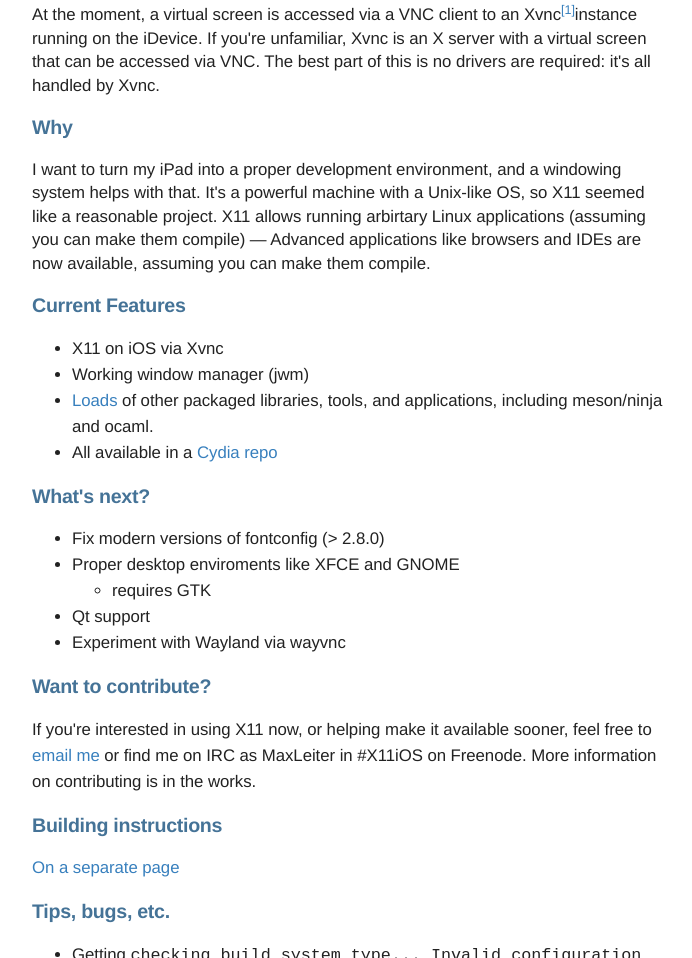
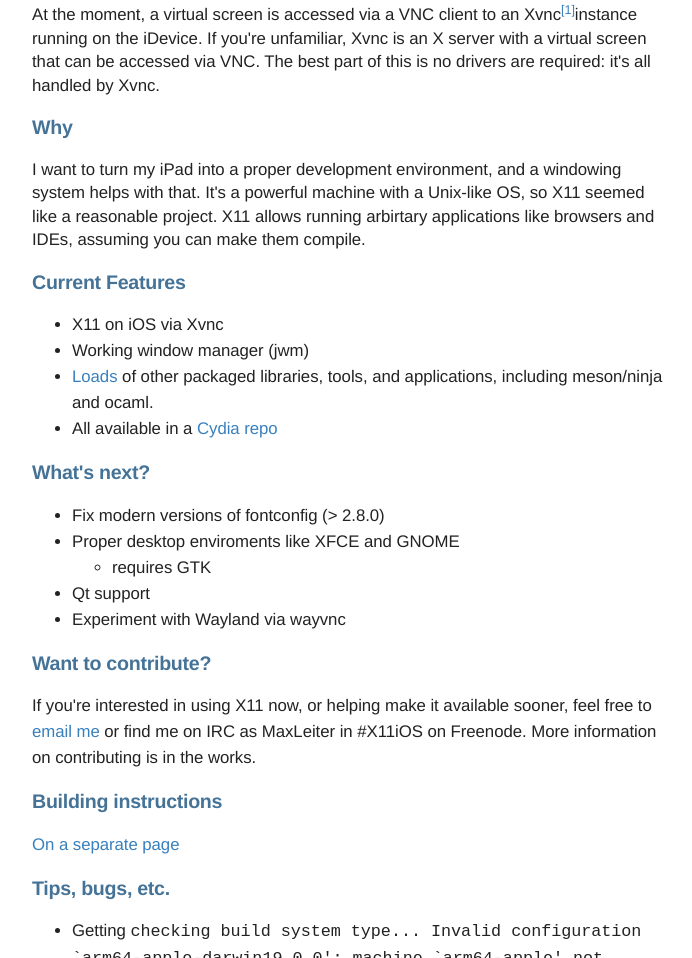
Before and after one commit to MaxLeiter/MaxLeiter.github.io, a plain HTML site: page X11/index.html in a window 1280 px wide. Shown: the part 992-1950 px from the top of the page, without its empty margins (288-980 px from the left). Drawn offline with Linux system fonts and the light colour scheme; files that its build step writes are made by us from their sources.

Commit message:
remove duplicate sentence

```diff
--- a/X11/index.html
+++ b/X11/index.html
@@ -56,7 +56,7 @@
 				</p>
 				<h3 class="header" id="why"> Why </h3>
 				<p>
-					I want to turn my iPad into a proper development environment, and a windowing system helps with that. It's a powerful machine with a Unix-like OS, so X11 seemed like a reasonable project. X11 allows running arbirtary Linux applications (assuming you can make them compile) &mdash; Advanced applications like browsers and IDEs are now available, assuming you can make them compile.
+					I want to turn my iPad into a proper development environment, and a windowing system helps with that. It's a powerful machine with a Unix-like OS, so X11 seemed like a reasonable project. X11 allows running arbirtary applications like browsers and IDEs, assuming you can make them compile.
 				</p>
 
 				<h3 class="header" id="features"> Current Features </h3>
```
